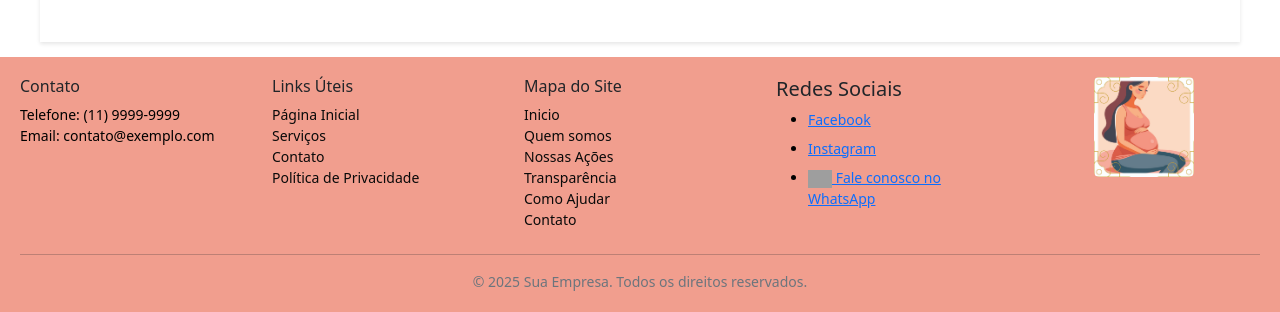
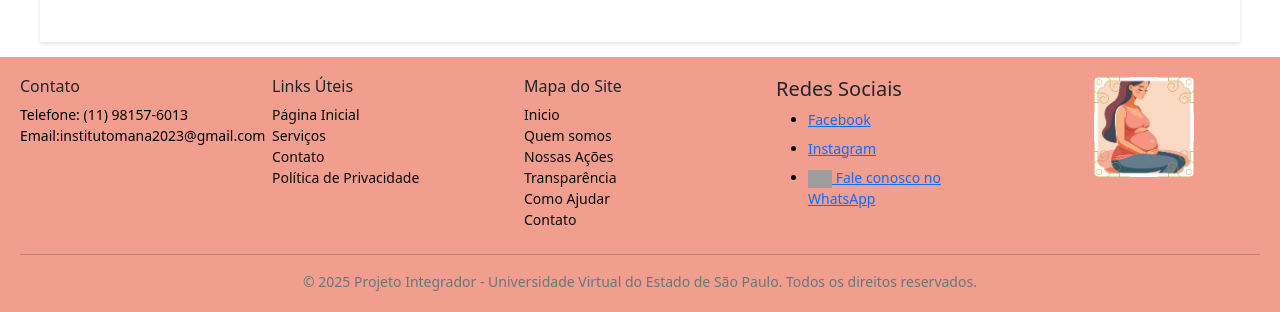
Before and after one commit to Thaeliza/Projeto-Integrador-3, a Django app: page /como-ajudar/ in a window 1280 px wide. Shown: the part 2110-2422 px from the top of the page. Run offline with Django 4.2, Linux system fonts and the light colour scheme; grey boxes are pictures that could not be loaded.

Commit message:
Atualiza informações footer

```diff
--- a/main/templates/base.html
+++ b/main/templates/base.html
@@ -60,8 +60,8 @@
     <div class="contato">
       <h5>Contato</h5>
       <p>
-        Telefone: (11) 9999-9999<br>
-        Email: contato@exemplo.com
+        Telefone: (11) 98157-6013<br>
+        Email:institutomana2023@gmail.com
       </p>
     </div>
 
@@ -103,7 +103,7 @@
     </div>
   </div>
   <hr>
-  <p class="copyright">&copy; 2025 Sua Empresa. Todos os direitos reservados.</p>
+  <p class="copyright">&copy; 2025 Projeto Integrador - Universidade Virtual do Estado de São Paulo. Todos os direitos reservados.</p>
 </footer>
 
 </body>
```
